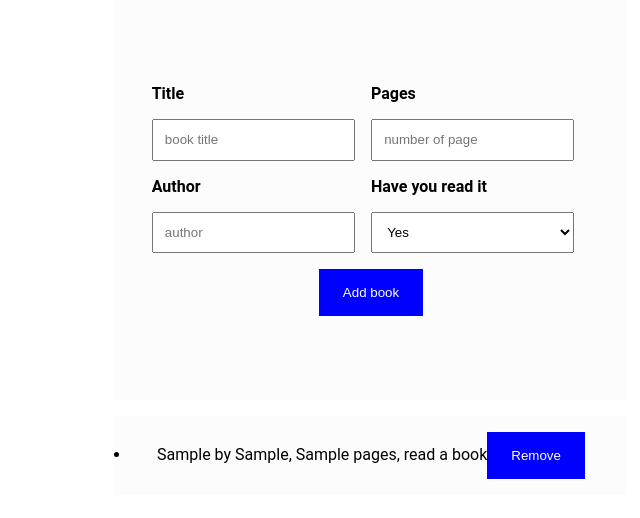
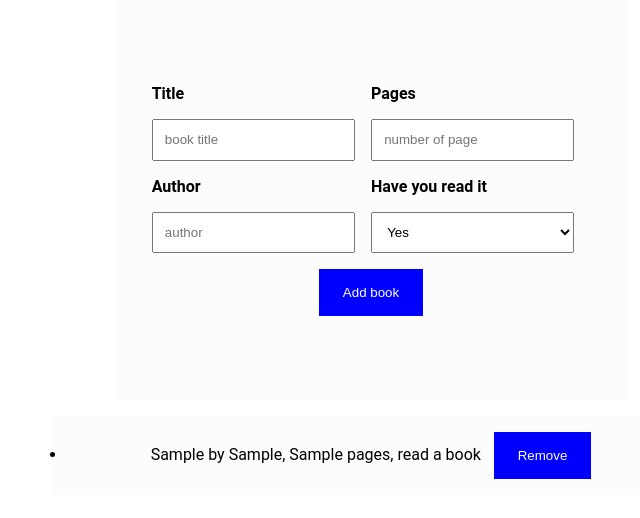
Before and after one commit to BonacePatrick/Book-List, a plain HTML site: page index.html in a window 1280 px wide. Both pictures are taken after typing "Sample", "Sample", "Sample" into the empty fields and a click on the button "Add book". Shown: the whole page, without its empty margins (269-909 px from the left). Drawn offline with Linux system fonts and the light colour scheme.

Commit message:
update styles

```diff
--- a/app.js
+++ b/app.js
@@ -33,6 +33,7 @@ function displayBooks() {
     //   delete button
     const deleteButton = document.createElement("button");
     deleteButton.textContent = "Remove";
+    deleteButton.classList.add('remove-btn')
     deleteButton.addEventListener("click", () => {
       removeBook(index);
     });
--- a/style.css
+++ b/style.css
@@ -63,11 +63,14 @@ label {
   background-color: #fcfcfcfc;
   padding: 1rem;
   margin-top: 1rem;
-  width: 40%;
-  height: 40%;
+  width: 50%;
+  height: 50%;
   margin-left: auto;
   margin-right: auto;
 }
 .message {
     color: blue;
 }
+.remove-btn {
+    margin-left: 0.8rem;
+}
```
